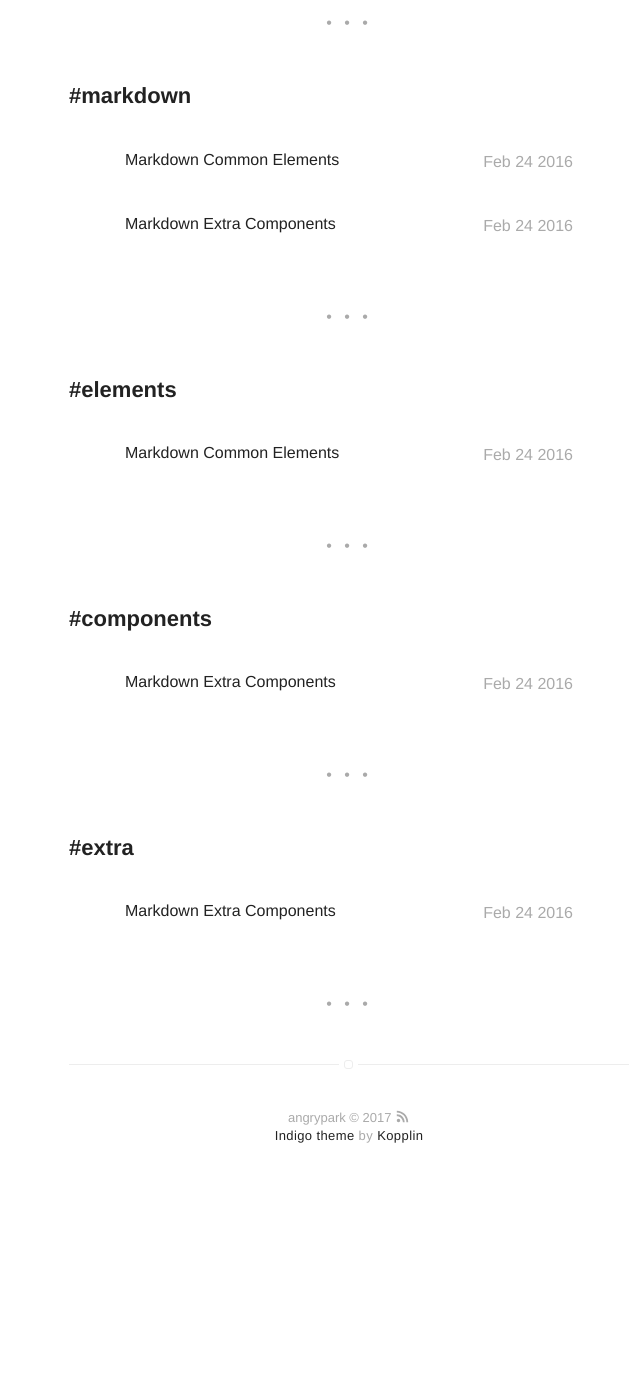
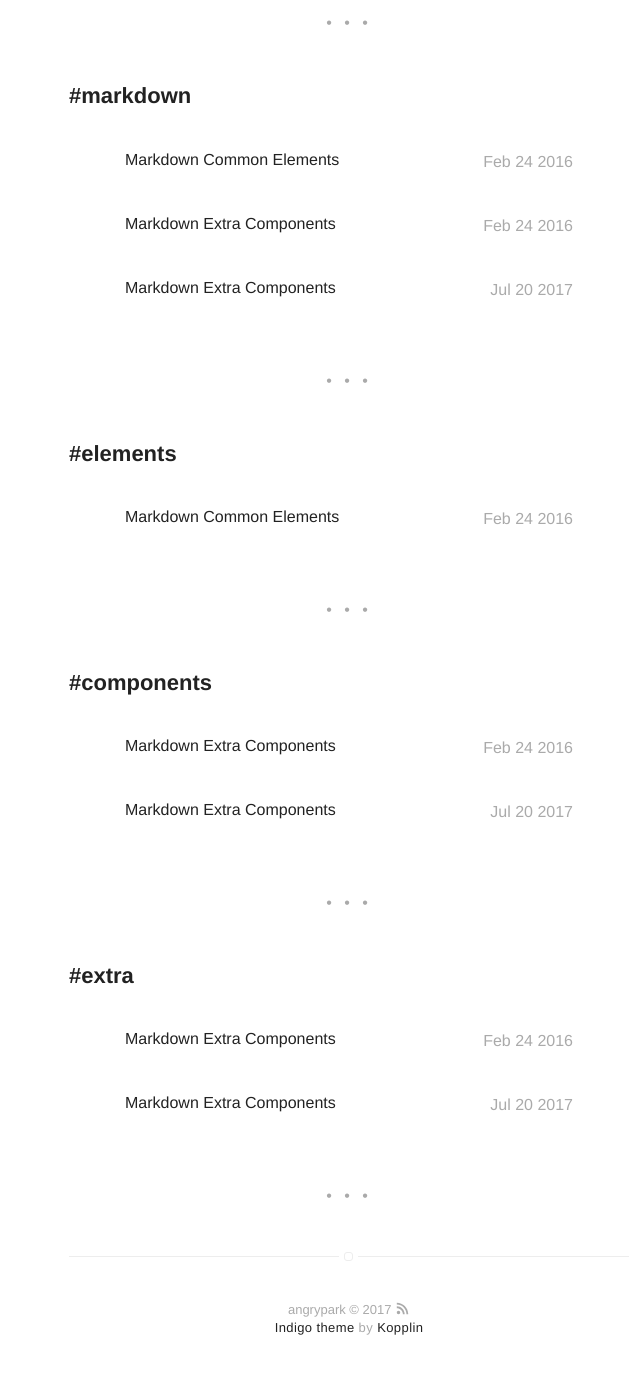
Before and after one commit to wkimdev/angrypark.github.io, a Jekyll site: the page built from tags.html, in a window 1280 px wide and 1400 px high, scrolled down 720 px. Shown: the top 1374 px of the window, without its empty margins (291-931 px from the left). Built offline with Jekyll 4.4.1, drawn with Linux system fonts in a browser that asks for light colours; emoji names are drawn with the system emoji font; before the commit the page ends 1928 px from its top, so only the background shows below that; part of the change alters nothing that is shown.

Commit message:
170720 blog

```diff
--- a/_config.yml
+++ b/_config.yml
@@ -52,6 +52,12 @@ github: angrypark
 email: sungnam1108@naver.com
 
 authors:
+    angrypark:
+        name: 박성남
+        bio: 데이터 분석을 공부하는 박성남입니다.
+        external-image: false
+        picture: assets/images/profile.jpg
+        facebook: sungnam1108
     johndoe:
         name: 박성남
         bio: 데이터 분석을 공부하는 박성남입니다.
--- /dev/null
+++ b/_posts/2017-07-20-starting-my-blog.markdown
@@ -0,0 +1,92 @@
+---
+title: "Markdown Extra Components"
+layout: post
+date: 2017-07-20 02:23
+image: /assets/images/markdown.jpg
+headerImage: false
+tag:
+- markdown
+- components
+- extra
+category: blog
+author: angrypark
+description: 깃허브 블로그를 시작하며
+# jemoji: '<img class="emoji" title=":ramen:" alt=":ramen:" src="https://assets.github.com/images/icons/emoji/unicode/1f35c.png" height="20" width="20" align="absmiddle">'
+---
+
+<span style="color:#7C7877; font-family: 'Apple SD Gothic Neo'; font-weight:200">
+#### 요약
+
+첫 포스트에서는 내가 시도했던 방법들 중 **가장 쉽게** 깃허브 블로그를 시작할 수 있는 방법을 소개하고자 한다.
+
+- [왜 깃허브 블로그인가?](#왜-깃허브-블로그인가)
+- [설치](#설치)
+- [참고](#참고)
+
+---
+#### 왜 깃허브 블로그인가?
+
+개발자를 꿈꾸는 사람이나, 코딩을 통해 전문성을 키우고 싶은 사람이라면 누구나 한번쯤 본인의 이름으로 된 간지나는 블로그를 만들어서 거기에 본인의 프로젝트 결과물을 저장해보는 상상을 해볼 것이다. 나 또한 컴퓨터공학 전공은 아니지만, 데이터 분석을 하는 과정에서 코딩을 하는 편이기 때문에, 이를 꿈꾸어 본적은 있지만 실력상 시도해볼 엄두가 안났다. 언어라고는 java, python밖에 모르는데 내 주제에..
+
+그러나 최근에 정말 친절하게 이를 실현시켜주는 다양한 툴들을 알게 되었는데 이 중 대표적인 것이 바로 이 Github blog이고, 이를 연습해보면서 천천히 시작하게 되었다.
+
+물론 워드프레스나 티스토리 등의 툴들이 강력하지 않다는 것은 아니지만, Github Blog는 누구나 15분만 투자하면 본인의 이름으로 된 블로그를 무료로 만들 수 있고, html 언어를 몰라도 본인 프로젝트 결과물을 쉽게 포스팅할 수 있으며, 무엇보다 상당히 예쁜 디자인의 블로그들을 쉽게 복붙할 수 있다는 장점들이 있다. Git을 쓴다는 간지도 있음ㅋ
+
+---
+#### 설치
+먼저 **Git**, **Jekyll**이 설치되어 있어야 한다.
+
+**1. Git 설치** : [Windows(링크)](http://msysgit.github.com/
+), [Mac(링크)](http://sourceforge.net/projects/git-osx-installer/
+)
+
+**2. Jekyll 설치**
+~~~
+sudo gem install jekyll
+~~~
+
+**3. Github에서 new repository 생성**
+이름은 반드시 [본인 Github 아이디].github.io 이어야 한다.
+
+![Markdown Image](../assets/images/170720/settings.png)
+
+
+**4. 본인 컴퓨터에 앞으로 블로그 글들을 관리할 폴더 생성**
+나는 Desktop에 angrypark이라는 폴더를 만들어 관리하기로 했다.
+
+**5. Github의 빈 저장소 불러오기**
+~~~
+$cd Desktop/angrypark
+$git remote add origin [내 저장소 링크]
+$git add .
+$git commit -m "빈 저장소 불러오기"
+$git push origin master
+~~~
+그렇게 하면 내 폴더 안에 [본인 아이디].github.io 폴더가 생성된 것을 확인할 수 있다. 안에 내용물이 있다면 필요없으니 바로 지우자.
+####
+**6. 예쁜 블로그 템플릿 받아오기**
+[Jekyll 테마 페이지](http://jekyllthemes.org/)에서 원하는 테마를 선택 한 후 download한다. 이 때, 안의 내용물들만 복사하여 5번에서 생성된 폴더에 붙여넣는다.
+
+**7. 템플릿 적용**
+5번과 같은 방식으로 하면 된다.
+~~~
+$git status
+$git add .
+$git commit -m "템플릿 적용"
+$git push origin master
+~~~
+###
+
+이제 바로 본인의 홈페이지로 들어가보면, 따단! 생성완료~
+
+---
+#### 참고
+Jekyll을 이용하여 github에 블로그 만들기 : https://brunch.co.kr/@hee072794/39
+
+github로 간단한 사이트 만들기&Jekyll Theme 적용하기:
+https://youtu.be/eVc3S5wk18o
+https://youtu.be/H5h4s7b6XcU
+
+Markdown-syntax : https://simhyejin.github.io/2016/06/30/Markdown-syntax/
+
+</span>
```
Also changed, not shown: assets/images/170720/settings.png (added), 1 other file.
